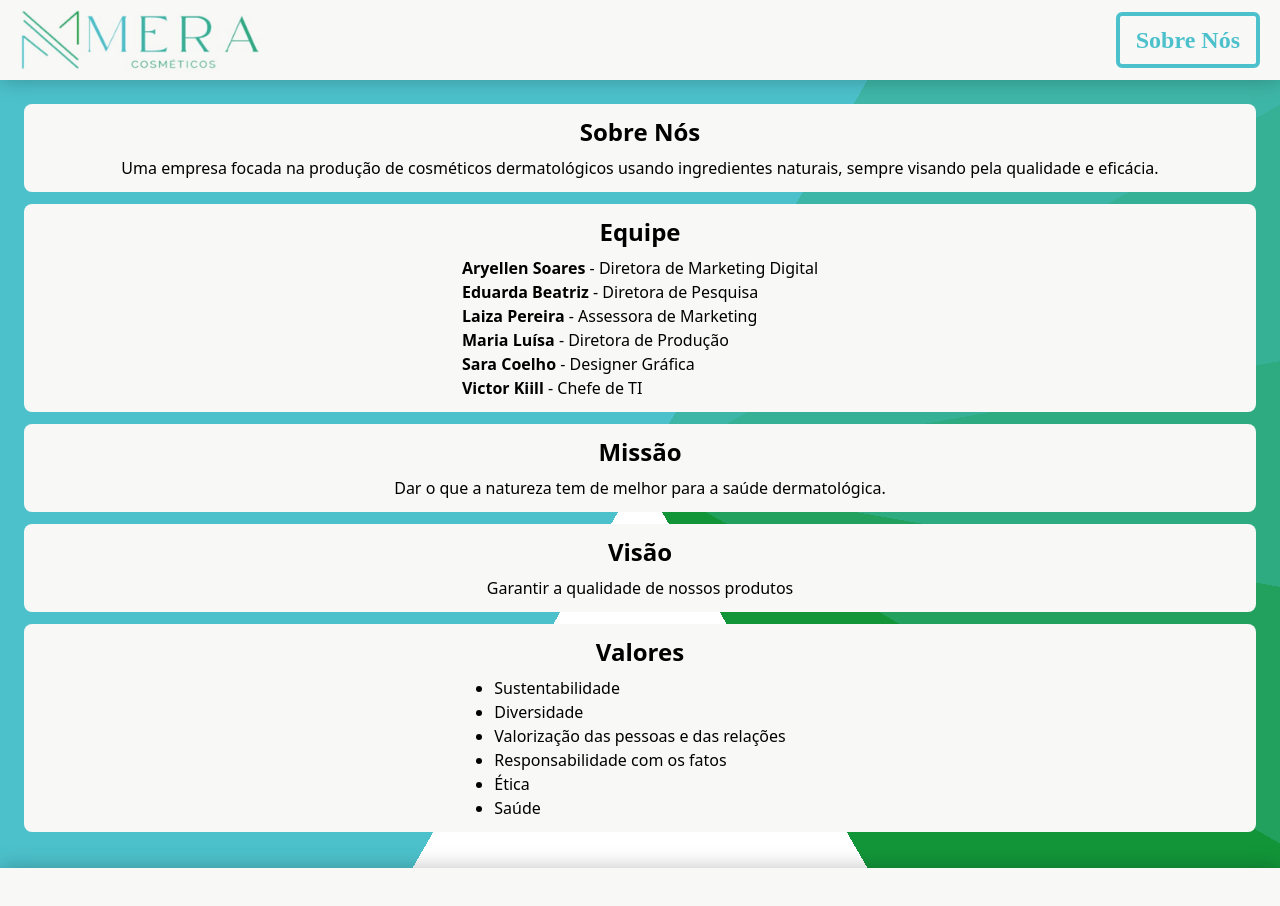
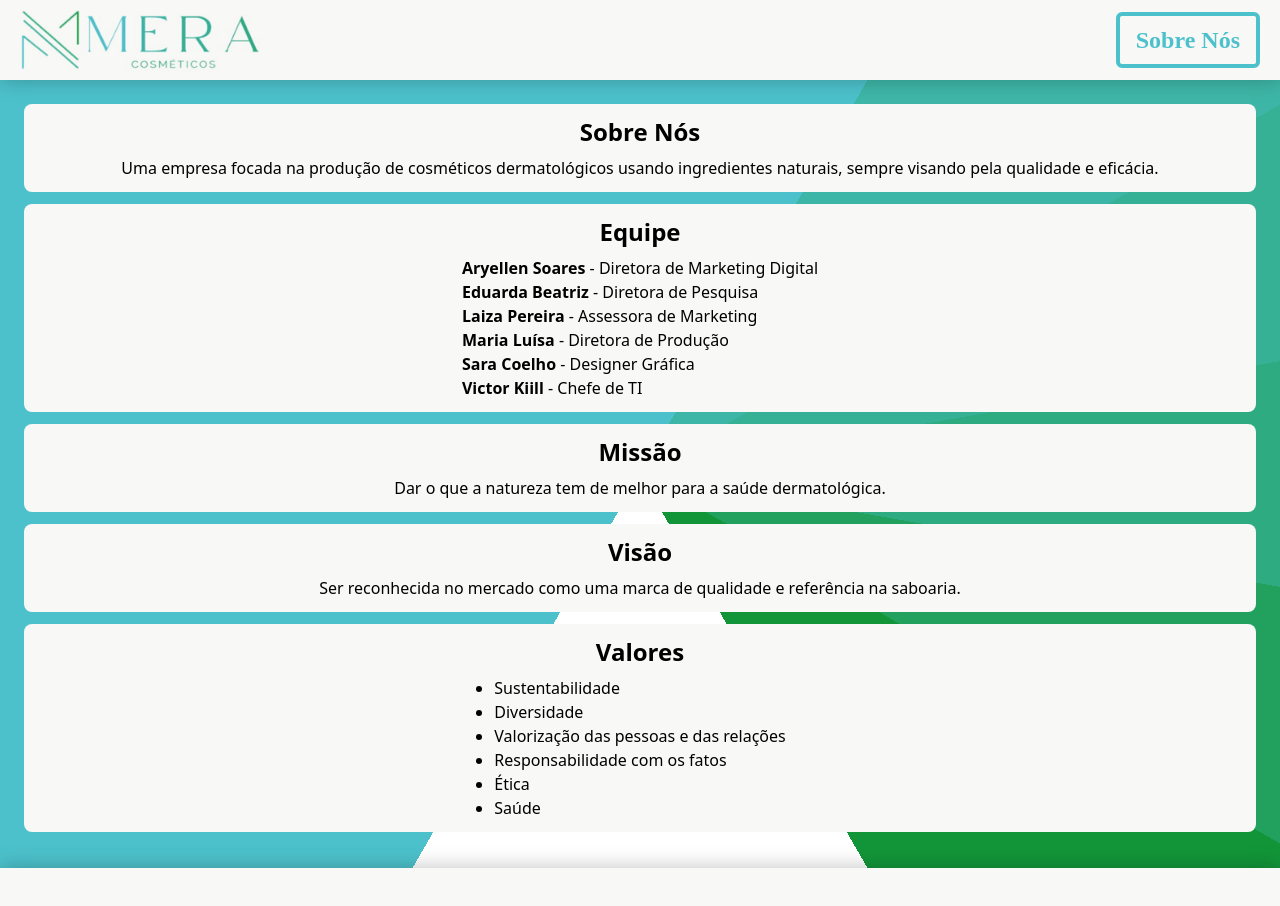
Before and after one commit to VictorKiill/mera-app, a Next.js app: page /sobre in a window 1280 px wide. Shown: the top 906 px of the page. Built offline with nearby package versions, Linux system fonts and the light colour scheme; a web font is replaced by a local one.

Commit message:
Changed values

```diff
--- a/src/pages/sobre.jsx
+++ b/src/pages/sobre.jsx
@@ -25,7 +25,7 @@ export default function Sobre() {
                 </div>
                 <div className="bg-whithish p-3 rounded-lg mb-3">
                     <h2 className="text-center text-2xl font-bold mb-2">Visão</h2>
-                    <p className="text-center">Garantir a qualidade de nossos produtos</p>
+                    <p className="text-center">Ser reconhecida no mercado como uma marca de qualidade e referência na saboaria.</p>
                 </div>
                 <div className="bg-whithish p-3 rounded-lg mb-3 flex flex-col items-center">
                     <h2 className="text-center text-2xl font-bold mb-2">Valores</h2>
```
